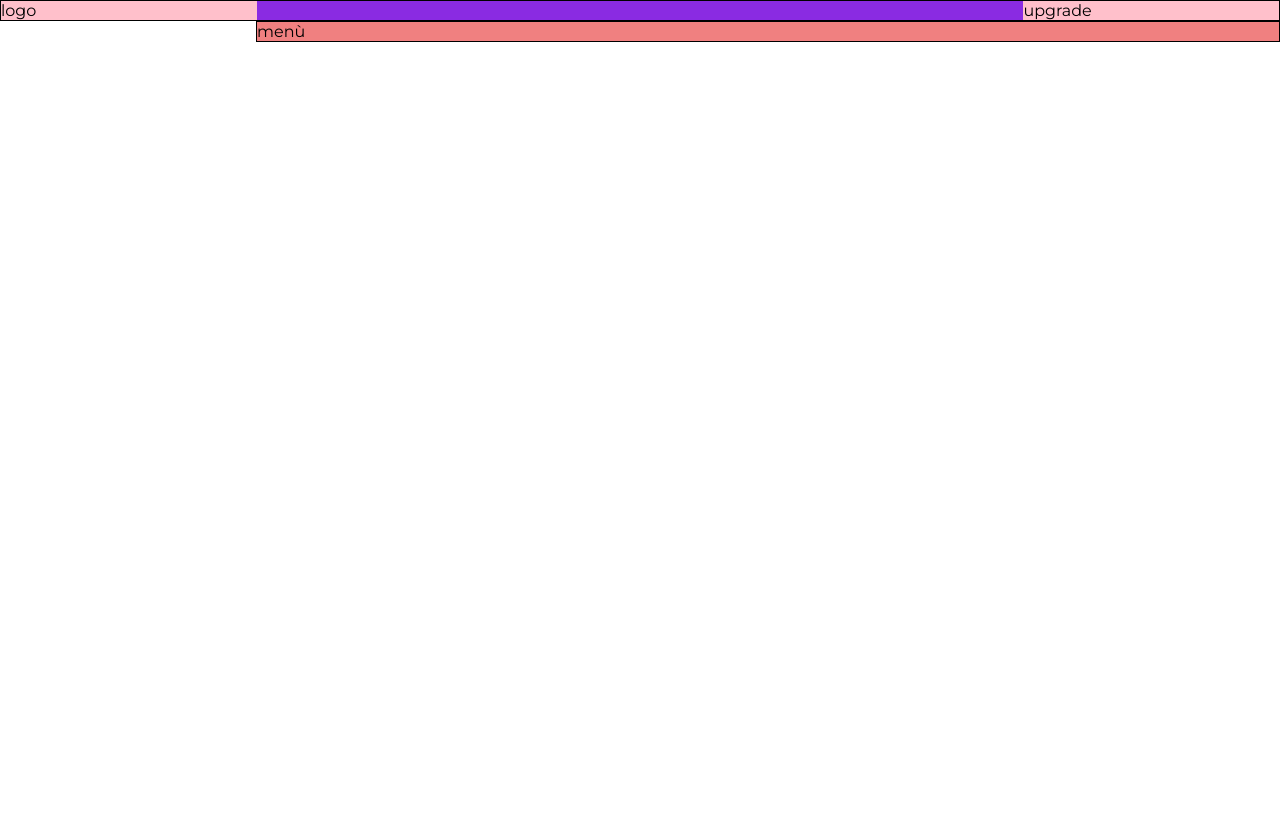
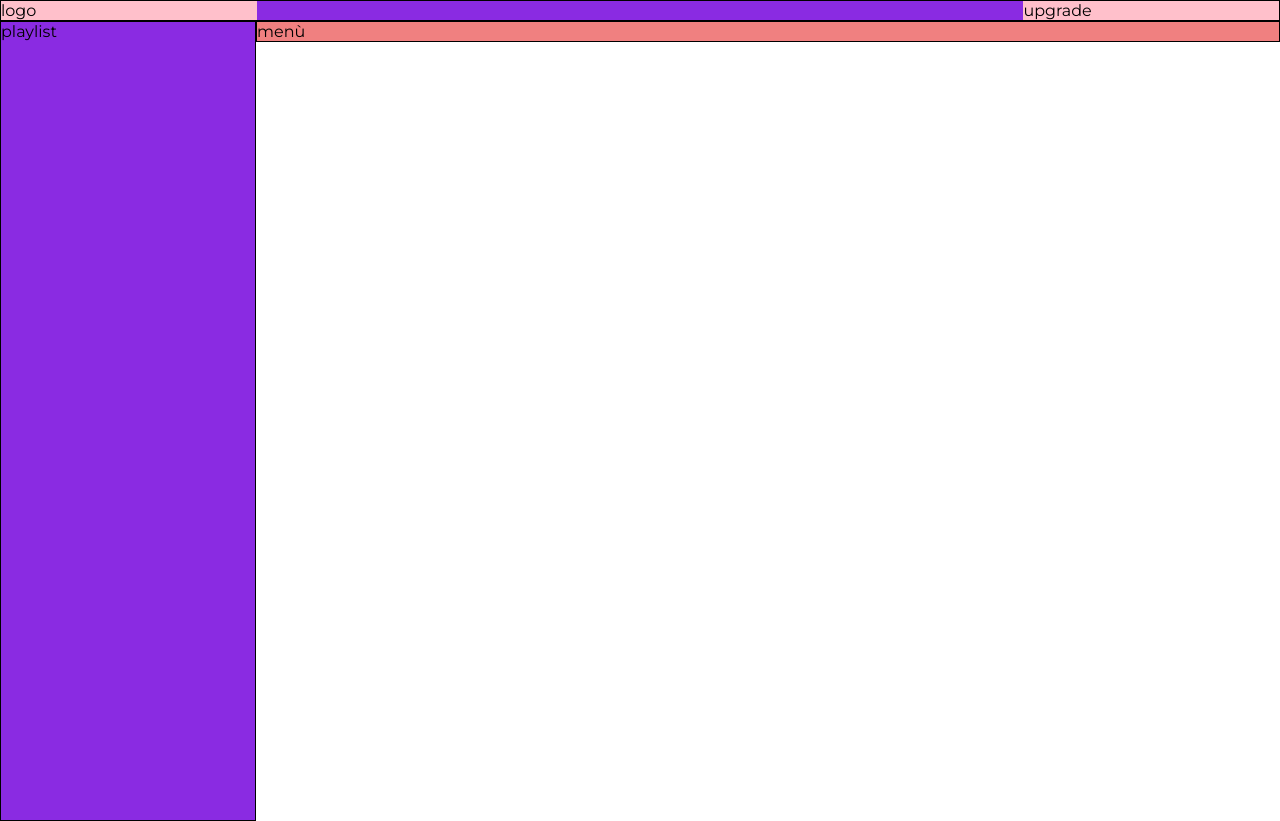
Before and after one commit to Asiaviscardi/html-css-spotifyweb, a plain HTML site: page index.html in a window 1280 px wide. Before the commit the page ends 800 px from the top, so only its background shows below. Drawn offline with Linux system fonts and the light colour scheme.

Commit message:
inserimento struttura aside

```diff
--- a/index.html
+++ b/index.html
@@ -46,7 +46,11 @@
 
     <!--playlist-->
 
-    <aside></aside>
+    <aside>
+
+        <div>playlist</div>
+
+    </aside>
 
     <main>
 
--- a/style.css
+++ b/style.css
@@ -32,3 +32,15 @@ nav div{
     background-color: lightcoral;
     border: 1px solid black;
 }
+
+/*aside*/
+
+aside div{
+    width: 20%;
+    height: 100%;
+    background-color: blueviolet;
+    border: 1px solid black;
+    position: absolute;
+    top: 21px;
+
+}
```
